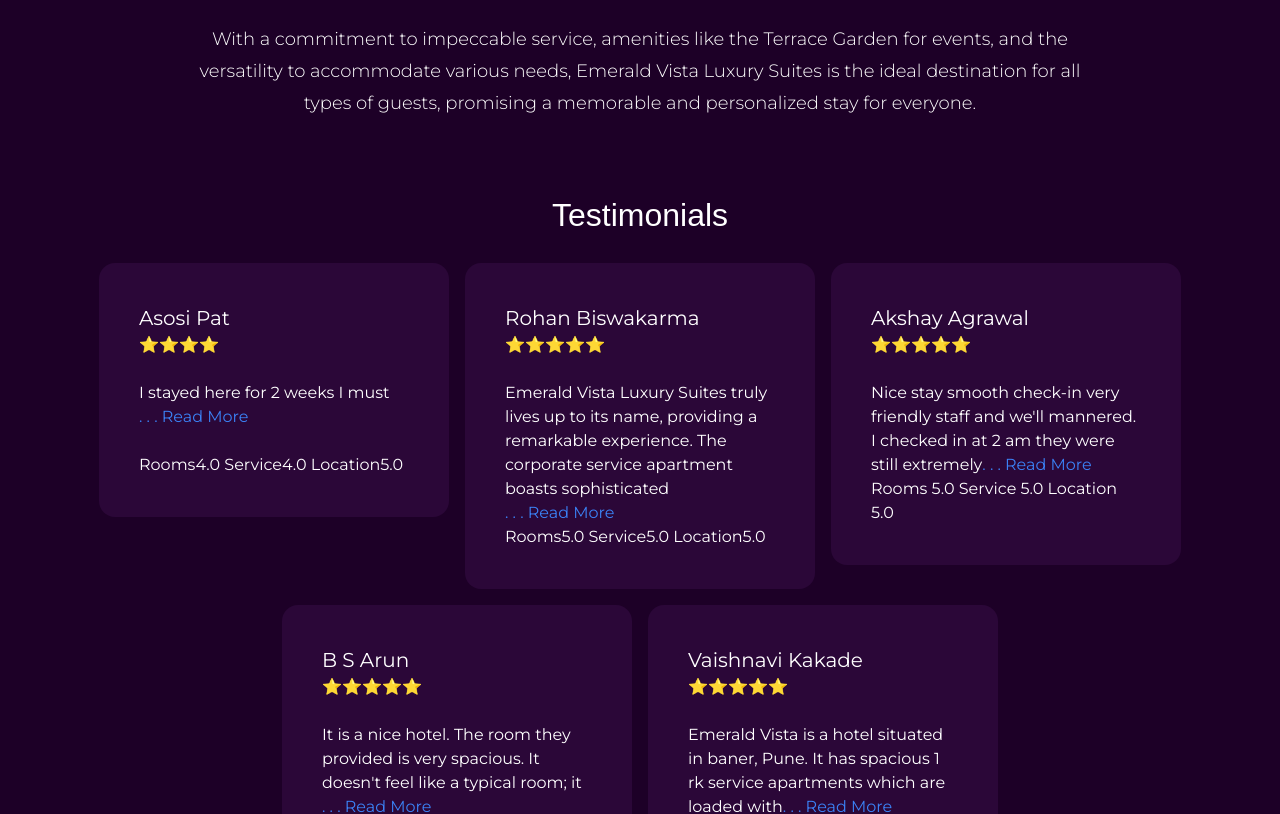
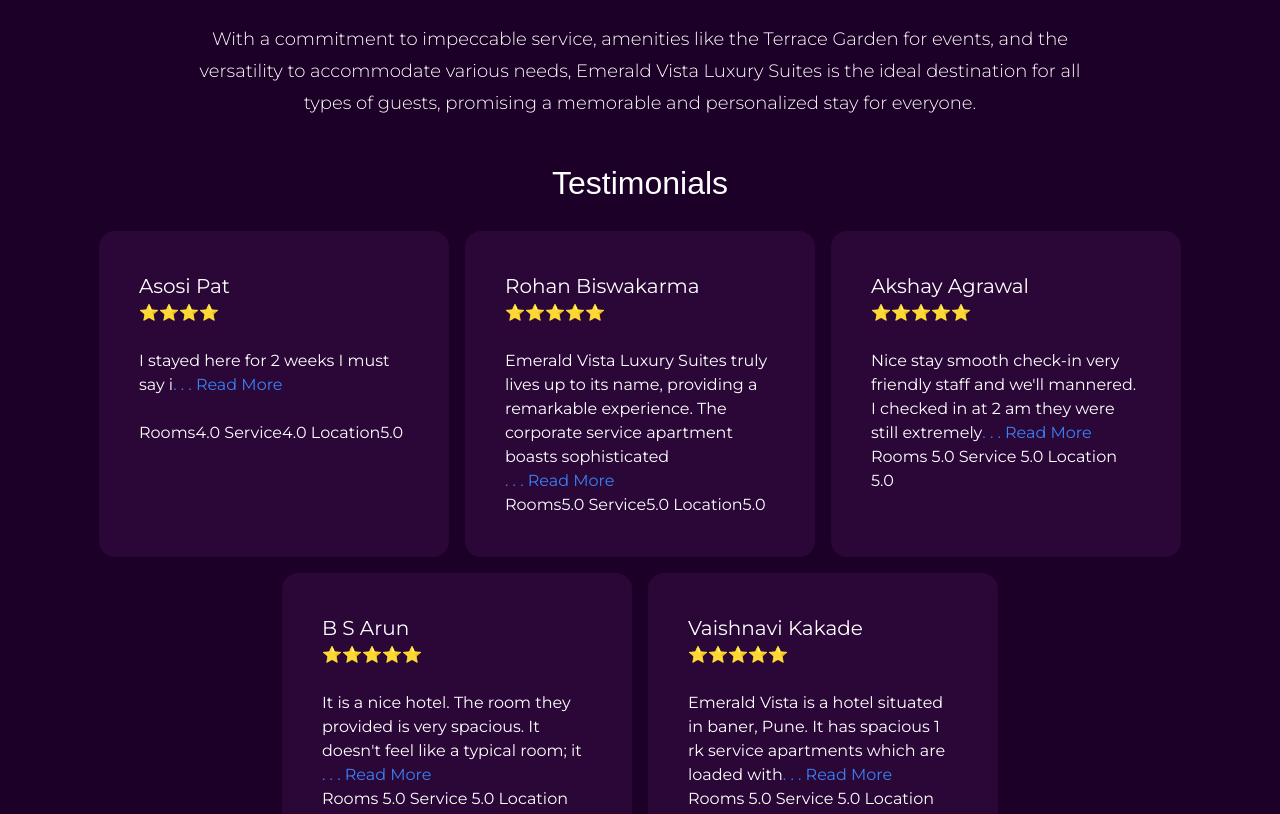
Before and after one commit to omshejul/emerald-vista, a Next.js app: page / in a window 1280 px wide. Shown: the part 3460-4274 px from the top of the page. Built offline with nearby package versions, Linux system fonts and the light colour scheme; a web font is replaced by a local one.

Commit message:
Update dependencies and file paths

```diff
--- a/app/Components/Sections/Testimonials.tsx
+++ /dev/null
@@ -1,83 +0,0 @@
-"use client"
-import React, { useState } from "react";
-import Heading from "../Text/Heading";
-
-const Testimonials = () => {
-  return (
-    <div className="m-8 mb-8">
-      <Heading>Testimonials</Heading>
-      <div className="flex flex-wrap justify-center max-w-7xl">
-        <Card >
-          <div className="text-xl">Asosi Pat</div>
-          <div className="star">⭐⭐⭐⭐</div><br />
-          <ReadMore text="
-          I stayed here for 2 weeks I must
-          say i like that location near the high way...The staff are very kind
-          and the place is safe ...The problem we had was that the ac had water
-          leaked on it so in the morning the floor was always wet.. ... But
-          overall, that place is ok for me, I will stay there again if ever I
-          have a chance to visit India again ....🤗❤ from Philippines 🇵🇭"/>
-          <br />
-          Rooms4.0 Service4.0 Location5.0
-        </Card>
-        <Card>
-          <div className="text-xl">Rohan Biswakarma</div>
-          <div className="star">⭐⭐⭐⭐⭐</div><br />
-          <ReadMore text="Emerald Vista Luxury Suites truly lives up to its name, providing a remarkable experience. The corporate service apartment boasts sophisticated decor, spacious rooms, and impeccable amenities, making it a haven for business travelers. Adding to the charm is the onsite restaurant, where culinary excellence meets a cozy ambiance. The diverse menu offered delightful gastronomic experiences, and the friendly staff ensured every visit was a pleasure. From check-in to dining, the level of hospitality was exceptional. For a seamless blend of luxurious accommodation, exquisite dining, and welcoming staff, Emerald Vista Luxury Suites stands as an exemplary choice. Highly recommended for a memorable stay.
-          "/>Rooms5.0 Service5.0 Location5.0
-        </Card>
-        <Card>
-          <div className="text-xl">Akshay Agrawal</div>
-          <div className="star">⭐⭐⭐⭐⭐</div><br /><ReadMore text="Nice stay smooth check-in very friendly staff and we'll mannered. I checked in at 2 am they were still extremely friendly at that time also. Should have better food options in breakfast but still they offer you many so a very nice complete stay with spacious rooms balcony and living area
-          "/>Rooms 5.0    Service 5.0    Location 5.0
-        </Card>
-        <Card>
-          <div className="text-xl">B S Arun</div>
-          <div className="star">⭐⭐⭐⭐⭐</div><br /><ReadMore text="It is a nice hotel. The room they provided is very spacious. It doesn't feel like a typical room; it resembles a one BHK house. Within the room, there's a small hall with a mounted TV, a kitchen setup for making tea or coffee, and a bedroom with lockers and a study table. They offer many features within the room. The staff is also very friendly and accommodating. Despite not knowing Hindi, I didn't face any difficulties in requesting services as the staff understands our thoughts well. I highly recommend staying here if you're in the Baner area of Pune
-          "/>Rooms 5.0    Service 5.0    Location 5.0
-        </Card>
-        <Card>
-          <div className="text-xl">Vaishnavi Kakade</div>
-          <div className="star">⭐⭐⭐⭐⭐</div><br /><ReadMore text="Emerald Vista is a hotel situated in baner, Pune. It has spacious 1 rk service apartments which are loaded with facilities like fridge, microwave, electrical kettle, AC etc. The staff is friendly, the restaurant serves delicious food in reasonable prices, must visit place.
-          "/>Rooms 5.0    Service 5.0    Location 5.0
-        </Card>
-      </div>
-    </div>
-  );
-};
-
-export default Testimonials;
-
-
-interface CardProps{
-  children : any;
-}
-const Card:React.FC<CardProps> = (props) => {
-  return (
-    <div className="card max-w-[350px] w-full  h-min w-2xl p-4 md:p-6 lg:p-10 rounded-2xl m-2 bg-[#2B0738]">
-      {props.children}
-    </div>
-  )
-}
-
-const ReadMore: React.FC<{ text: string }> = ({ text }) => {
-  const [isReadMoreShown, setIsReadMoreShown] = useState(false);
-
-  const toggleReadMore = () => {
-    setIsReadMoreShown(!isReadMoreShown);
-  };
-
-  const wordLimit = 20;
-  const words = text.split(" ");
-  const previewText = words.slice(0, wordLimit).join(" ");
-  const remainingText = words.slice(wordLimit).join(" ");
-
-  return (
-    <p>
-      {isReadMoreShown ? `${previewText} ${remainingText}` : `${previewText}`}
-      <button onClick={toggleReadMore} className="read-more-button text-blue-500">
-        {isReadMoreShown ? " Read Less" : ". . . Read More"}
-      </button>
-    </p>
-  );
-};
--- /dev/null
+++ b/app/Components/Sections/Testimonials/ReadMore/ReadMore.tsx
@@ -0,0 +1,26 @@
+"use client"
+import { useState } from "react";
+
+const ReadMore: React.FC<{ text: string }> = ({ text }) => {
+    const [isReadMoreShown, setIsReadMoreShown] = useState(false);
+
+    const toggleReadMore = () => {
+      setIsReadMoreShown(!isReadMoreShown);
+    };
+
+    const wordLimit = 20;
+    const words = text.split(" ");
+    const previewText = words.slice(0, wordLimit).join(" ");
+    const remainingText = words.slice(wordLimit).join(" ");
+
+    return (
+      <p>
+        {isReadMoreShown ? `${previewText} ${remainingText}` : `${previewText}`}
+        <button onClick={toggleReadMore} className="read-more-button text-blue-500">
+          {isReadMoreShown ? " Read Less" : ". . . Read More"}
+        </button>
+      </p>
+    );
+  };
+
+  export default ReadMore
--- /dev/null
+++ b/app/Components/Sections/Testimonials/Testimonials.tsx
@@ -0,0 +1,77 @@
+import React from "react";
+import Heading from "../../Text/Heading";
+import ReadMore from "./ReadMore/ReadMore"
+
+const Testimonials = () => {
+  return (
+    <div className=" mb-8">
+      <Heading>Testimonials</Heading>
+      <div className="flex flex-wrap justify-center max-w-7xl">
+        <Card>
+          <div className="text-xl">Asosi Pat</div>
+          <div className="star">⭐⭐⭐⭐</div>
+          <br />
+          <ReadMore
+            text="
+          I stayed here for 2 weeks I must say i like that location near the high way...The staff are very kind and the place is safe ...The problem we had was that the ac had water leaked on it so in the morning the floor was always wet.. ... But overall, that place is ok for me, I will stay there again if ever I have a chance to visit India again ....🤗❤ from Philippines 🇵🇭"
+          />
+          <br />
+          Rooms4.0 Service4.0 Location5.0
+        </Card>
+        <Card>
+          <div className="text-xl">Rohan Biswakarma</div>
+          <div className="star">⭐⭐⭐⭐⭐</div>
+          <br />
+          <ReadMore
+            text="Emerald Vista Luxury Suites truly lives up to its name, providing a remarkable experience. The corporate service apartment boasts sophisticated decor, spacious rooms, and impeccable amenities, making it a haven for business travelers. Adding to the charm is the onsite restaurant, where culinary excellence meets a cozy ambiance. The diverse menu offered delightful gastronomic experiences, and the friendly staff ensured every visit was a pleasure. From check-in to dining, the level of hospitality was exceptional. For a seamless blend of luxurious accommodation, exquisite dining, and welcoming staff, Emerald Vista Luxury Suites stands as an exemplary choice. Highly recommended for a memorable stay.
+          "
+          />
+          Rooms5.0 Service5.0 Location5.0
+        </Card>
+        <Card>
+          <div className="text-xl">Akshay Agrawal</div>
+          <div className="star">⭐⭐⭐⭐⭐</div>
+          <br />
+          <ReadMore
+            text="Nice stay smooth check-in very friendly staff and we'll mannered. I checked in at 2 am they were still extremely friendly at that time also. Should have better food options in breakfast but still they offer you many so a very nice complete stay with spacious rooms balcony and living area
+          "
+          />
+          Rooms 5.0 Service 5.0 Location 5.0
+        </Card>
+        <Card>
+          <div className="text-xl">B S Arun</div>
+          <div className="star">⭐⭐⭐⭐⭐</div>
+          <br />
+          <ReadMore
+            text="It is a nice hotel. The room they provided is very spacious. It doesn't feel like a typical room; it resembles a one BHK house. Within the room, there's a small hall with a mounted TV, a kitchen setup for making tea or coffee, and a bedroom with lockers and a study table. They offer many features within the room. The staff is also very friendly and accommodating. Despite not knowing Hindi, I didn't face any difficulties in requesting services as the staff understands our thoughts well. I highly recommend staying here if you're in the Baner area of Pune
+          "
+          />
+          Rooms 5.0 Service 5.0 Location 5.0
+        </Card>
+        <Card>
+          <div className="text-xl">Vaishnavi Kakade</div>
+          <div className="star">⭐⭐⭐⭐⭐</div>
+          <br />
+          <ReadMore
+            text="Emerald Vista is a hotel situated in baner, Pune. It has spacious 1 rk service apartments which are loaded with facilities like fridge, microwave, electrical kettle, AC etc. The staff is friendly, the restaurant serves delicious food in reasonable prices, must visit place.
+          "
+          />
+          Rooms 5.0 Service 5.0 Location 5.0
+        </Card>
+      </div>
+    </div>
+  );
+};
+
+export default Testimonials;
+
+interface CardProps {
+  children: any;
+}
+const Card: React.FC<CardProps> = (props) => {
+  return (
+    <div className="card max-w-[350px] w-max p-4 md:p-6 lg:p-10 rounded-2xl m-2 bg-[#2B0738]">
+      {props.children}
+    </div>
+  );
+};
--- a/app/contact-us/page.tsx
+++ b/app/contact-us/page.tsx
@@ -12,7 +12,7 @@
         <main className="flex min-h-screen flex-col items-center">
             <Nav />
             <ContactBtn />
-            <Heading class="pt-28">Contact Us</Heading>
+            <Heading class="pt-28"> </Heading>
             <Subheading>Welcome to Emerald Vista, where luxury meets exceptional service. We invite you to reach out to us with any questions or concerns.</Subheading>
             <div className=" justify-center items-center bg-fg text-bg py-5 lg:py-20 m-5 flex w-full max-w-5xl">
                 <Para className=" max-w-lg">We don&apos;t just sell you an accommodation at the Emerald Vista. We specialize in crafting experiences for you.</Para>
--- a/app/corporate/form/Form.tsx
+++ b/app/corporate/form/Form.tsx
@@ -28,7 +28,7 @@
     };
 
     return (
-        <Box component="form" className='flex flex-col  justify-center bg-[#F0F1F8] p-3 lg:p-10 text-black m-4' noValidate autoComplete="off" onSubmit={handleSubmit} >
+        <Box component="form" className='flex flex-col  justify-center bg-fg rounded-lg p-3 lg:p-10 text-black m-4' noValidate autoComplete="off" onSubmit={handleSubmit} >
             <Heading class='w-full'>Corporate Contact Us Form</Heading>
             <div className="flex flex-wrap m-2 justify-center">
                 <div className="m-2">
--- a/app/page.tsx
+++ b/app/page.tsx
@@ -3,7 +3,7 @@
 import Amenities from "./Components/Sections/Amenities";
 import Banner from "./Components/Sections/Banner";
 import Accommodation from "./Components/Sections/Accommodation";
-import Testimonials from "./Components/Sections/Testimonials";
+import Testimonials from "./Components/Sections/Testimonials/Testimonials";
 import Footer from "./Components/Sections/Footer";
 import Hero from "./Components/Sections/Hero";
 import ContactBtn from "./Components/ContactBtn/ContactBtn";
--- a/package.json
+++ b/package.json
@@ -17,8 +17,8 @@
     "heroicons-react": "^1.4.1",
     "ionicons": "^7.2.1",
     "next": "14.0.3",
-    "react": "^18",
-    "react-dom": "^18",
+    "react": "^18.2.0",
+    "react-dom": "^18.2.0",
     "react-fontawesome": "^1.7.1",
     "react-icons": "^4.12.0",
     "styled-components": "^6.1.1"
```
Also changed, not shown: app/Components/Sections/Testimonials/Testimonials.module.css (added), 1 other file (tests, documents, lock files or other folders).
